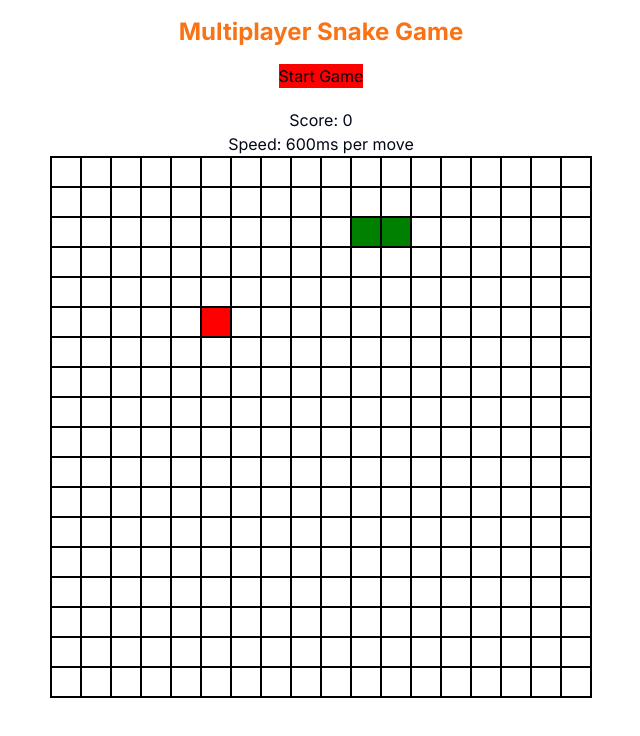
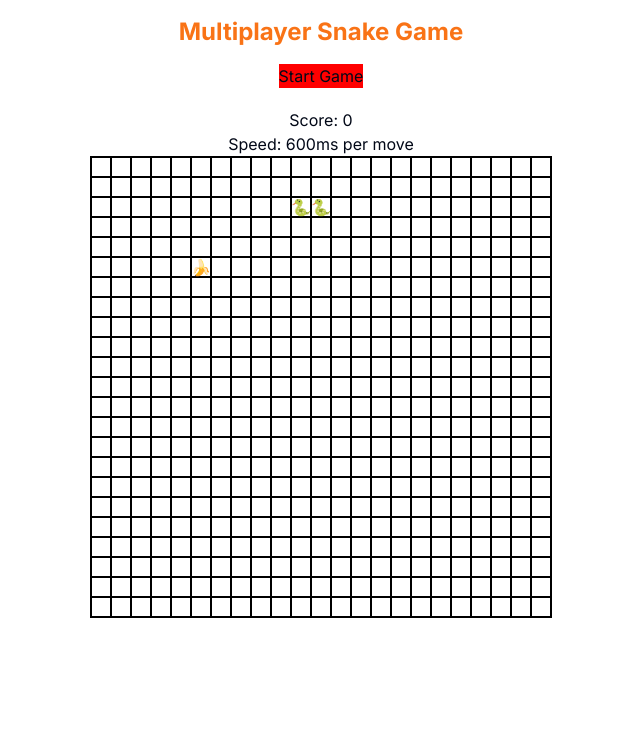
Before and after one commit to pras75299/multiplayer-snakegame, a Next.js app in the folder apps/web/: page / in a window 1280 px wide. Shown: the top 736 px of the page, without its empty margins (319-959 px from the left). Built offline with nearby package versions, Linux system fonts and the light colour scheme.

Commit message:
add random foods and snake emoji -WIP

```diff
--- a/apps/web/app/components/GameBoard.tsx
+++ b/apps/web/app/components/GameBoard.tsx
@@ -1,7 +1,7 @@
 'use client';
 import React, { useEffect, useState } from 'react';
 import { GameBoardProps, Point, Direction } from '../types';
-
+const foodIcons = ['🍌', '🍓', '🥭', '🍍', '🍎', '🍊', '🍇'];
 const GameBoard: React.FC<GameBoardProps> = ({ boardSize }) => {
   const [score, setScore] = useState<number>(0);
   const [speed, setSpeed] = useState<number>(600);
@@ -11,7 +11,10 @@ const GameBoard: React.FC<GameBoardProps> = ({ boardSize }) => {
     { x: 2, y: 2 },
     { x: 2, y: 3 },
   ]);
-  const [food, setFood] = useState<Point>({ x: 5, y: 5 });
+  const [food, setFood] = useState<{ position: Point; icon: any }>({
+    position: { x: 5, y: 5 },
+    icon: foodIcons[0], // Start with the first image initially or randomize it
+  });
   const [direction, setDirection] = useState<Direction>(Direction.Right);
 
   useEffect(() => {
@@ -49,6 +52,7 @@ const GameBoard: React.FC<GameBoardProps> = ({ boardSize }) => {
   };
 
   const gameOver = () => {
+    // alert('Game is over');
     setGameActive(false);
   };
 
@@ -77,7 +81,7 @@ const GameBoard: React.FC<GameBoardProps> = ({ boardSize }) => {
 
       let newSnake = [newHead, ...snake.slice(0, -1)];
 
-      if (newHead.x === food.x && newHead.y === food.y) {
+      if (newHead.x === food.position.x && newHead.y === food.position.y) {
         newSnake = [newHead, ...snake];
         placeFood();
         setScore((currentScore) => {
@@ -101,7 +105,7 @@ const GameBoard: React.FC<GameBoardProps> = ({ boardSize }) => {
         gameOver();
       } else {
         const newSnake = [newHead, ...snake];
-        if (newHead.x === food.x && newHead.y === food.y) {
+        if (newHead.x === food.position.x && newHead.y === food.position.y) {
           placeFood();
         } else {
           newSnake.pop();
@@ -115,28 +119,32 @@ const GameBoard: React.FC<GameBoardProps> = ({ boardSize }) => {
   }, [snake, direction, food, boardSize, speed]);
 
   const placeFood = () => {
-    let newFood: Point;
+    let newFoodPosition: Point;
+    let newFoodIcon = foodIcons[Math.floor(Math.random() * foodIcons.length)]; // Randomly select an emoji
     do {
-      newFood = {
+      newFoodPosition = {
         x: Math.floor(Math.random() * boardSize),
         y: Math.floor(Math.random() * boardSize),
       };
     } while (
-      snake.some((part) => part.x === newFood.x && part.y === newFood.y)
+      snake.some(
+        (part) => part.x === newFoodPosition.x && part.y === newFoodPosition.y
+      )
     );
-    setFood(newFood);
+
+    setFood({ position: newFoodPosition, icon: newFoodIcon });
   };
 
-  const getCellStyle = (x: number, y: number): React.CSSProperties => {
+  const getCellStyle = (x: number, y: number): string => {
     const isSnake = snake.some((part) => part.x === x && part.y === y);
-    const isFood = food.x === x && food.y === y;
+    const isFood = food.position.x === x && food.position.y === y;
 
-    return {
-      width: '30px',
-      height: '30px',
-      backgroundColor: isSnake ? 'green' : isFood ? 'red' : 'white',
-      border: '1px solid black',
-    };
+    if (isFood) {
+      return food.icon;
+    } else if (isSnake) {
+      return '🐍'; // Optionally, use an emoji or some mark for the snake as well
+    }
+    return '';
   };
 
   return (
@@ -161,7 +169,19 @@ const GameBoard: React.FC<GameBoardProps> = ({ boardSize }) => {
         {Array.from({ length: boardSize }, (_, y) => (
           <div key={y} style={{ display: 'flex' }}>
             {Array.from({ length: boardSize }, (_, x) => (
-              <div key={x} style={getCellStyle(x, y)} />
+              <div
+                key={x}
+                style={{
+                  width: '20px',
+                  height: '20px',
+                  display: 'flex',
+                  justifyContent: 'center',
+                  alignItems: 'center',
+                  border: '1px solid black',
+                }}
+              >
+                {getCellStyle(x, y)}
+              </div>
             ))}
           </div>
         ))}
--- a/apps/web/app/page.tsx
+++ b/apps/web/app/page.tsx
@@ -12,7 +12,7 @@ export default function Page() {
         Multiplayer Snake Game
       </h1>
       <section className="flex justify-center flex-col items-center">
-        <GameBoard boardSize={18} snake={snake} food={food} />
+        <GameBoard boardSize={23} snake={snake} food={food} />
       </section>
     </>
   );
```
